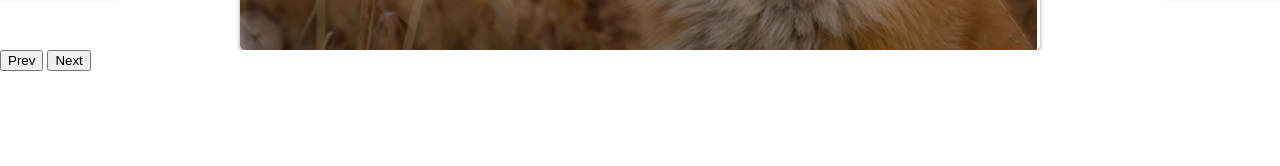
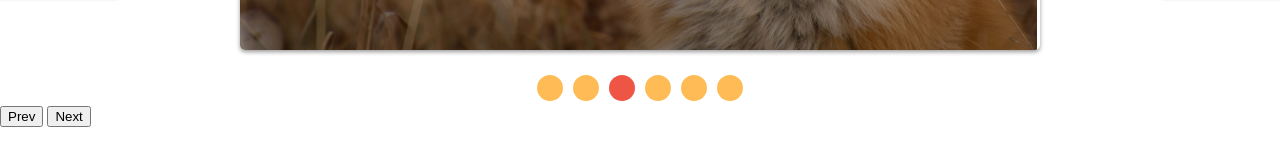
Before and after one commit to luizcdribeiro/slide, a plain HTML site: page index.html in a window 1280 px wide. Shown: the part 482-648 px from the top of the page. Drawn offline with Linux system fonts and the light colour scheme.

Commit message:
adicionada paginacao por slide

```diff
--- a/css/style.css
+++ b/css/style.css
@@ -44,3 +44,24 @@ img {
   opacity: 1;
   transform: scale(1);
 }
+
+[data-control="slide"] {
+  display: flex;
+  justify-content: center;
+  margin-top: 20px;
+}
+
+[data-control="slide"] li a {
+  display: block;
+  width: 26px;
+  height: 26px;
+  background: #FB5;
+  border-radius: 50%;
+  overflow: hidden;
+  text-indent: -999px;
+  margin: 5px;
+}
+
+[data-control="slide"] li.active a, [data-control="slide"] li a:hover {
+  background: #E54;
+}
--- a/js/script.js
+++ b/js/script.js
@@ -3,3 +3,4 @@ import {SlideNav} from './slide.js'
 const slide = new SlideNav('.slide', '.wrapper')
 slide.init()
 slide.addArrow('.prev', '.next')
+slide.addControl()
--- a/js/slide.js
+++ b/js/slide.js
@@ -9,6 +9,7 @@ export class Slide{
       movement: 0
     }
     this.activeClass = 'active'
+    this.changeEvent =  new Event('changeEvent');
   }
 
   transition(active) {
@@ -106,6 +107,7 @@ export class Slide{
     this.slideIndexNav(index)
     this.dist.finalPosition = activeSlide.position
     this.changeActiveClass()
+    this.wrapper.dispatchEvent(this.changeEvent)
   }
 
   changeActiveClass() {
@@ -156,6 +158,10 @@ export class Slide{
 }
 
 export class SlideNav extends Slide {
+  constructor(...args) {
+    super(...args)
+    this.bindControlEvents()
+  }
   addArrow(prev, next) {
     this.prevElement =  document.querySelector(prev)
     this.nextElement =  document.querySelector(next)
@@ -167,4 +173,41 @@ export class SlideNav extends Slide {
     this.nextElement.addEventListener('click', this.activeNextSlide)
 
   }
+
+  createControl() {
+    const control = document.createElement('ul')
+    control.dataset.control = 'slide';
+    this.slideArray.forEach((item, index) => {
+      control.innerHTML += `<li><a href="#slide${index + 1}">${index}</a></li>`
+    })
+
+    this.wrapper.appendChild(control)
+
+    return control
+  }
+
+  eventControl(item, index) {
+    item.addEventListener('click', () => {
+      event.preventDefault();
+      this.changeSlide(index)
+    })
+    this.wrapper.addEventListener('changeEvent', this.activeControlItem)
+  }
+
+  activeControlItem() {
+    this.controlArray.forEach(item => item.classList.remove(this.activeClass))
+    this.controlArray[this.index.active].classList.add(this.activeClass)
+  }
+
+  addControl(customControl) {
+    this.control = document.querySelector(customControl) || this.createControl()
+    this.controlArray = [...this.control.children]
+    this.activeControlItem()
+    this.controlArray.forEach(this.eventControl)
+  }
+
+  bindControlEvents() {
+    this.eventControl = this.eventControl.bind(this)
+    this.activeControlItem =  this.activeControlItem.bind(this)
+  }
 }
```
